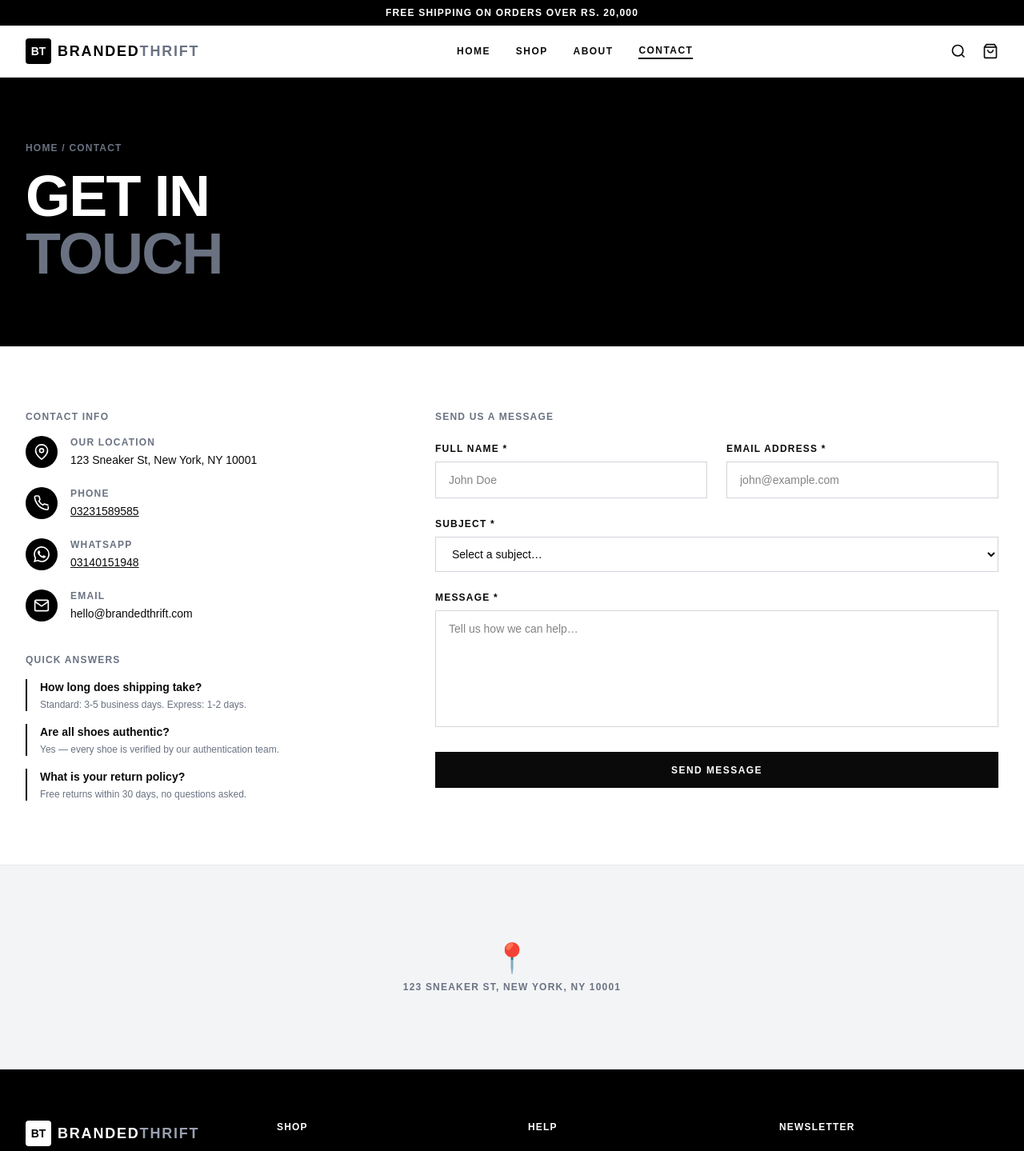
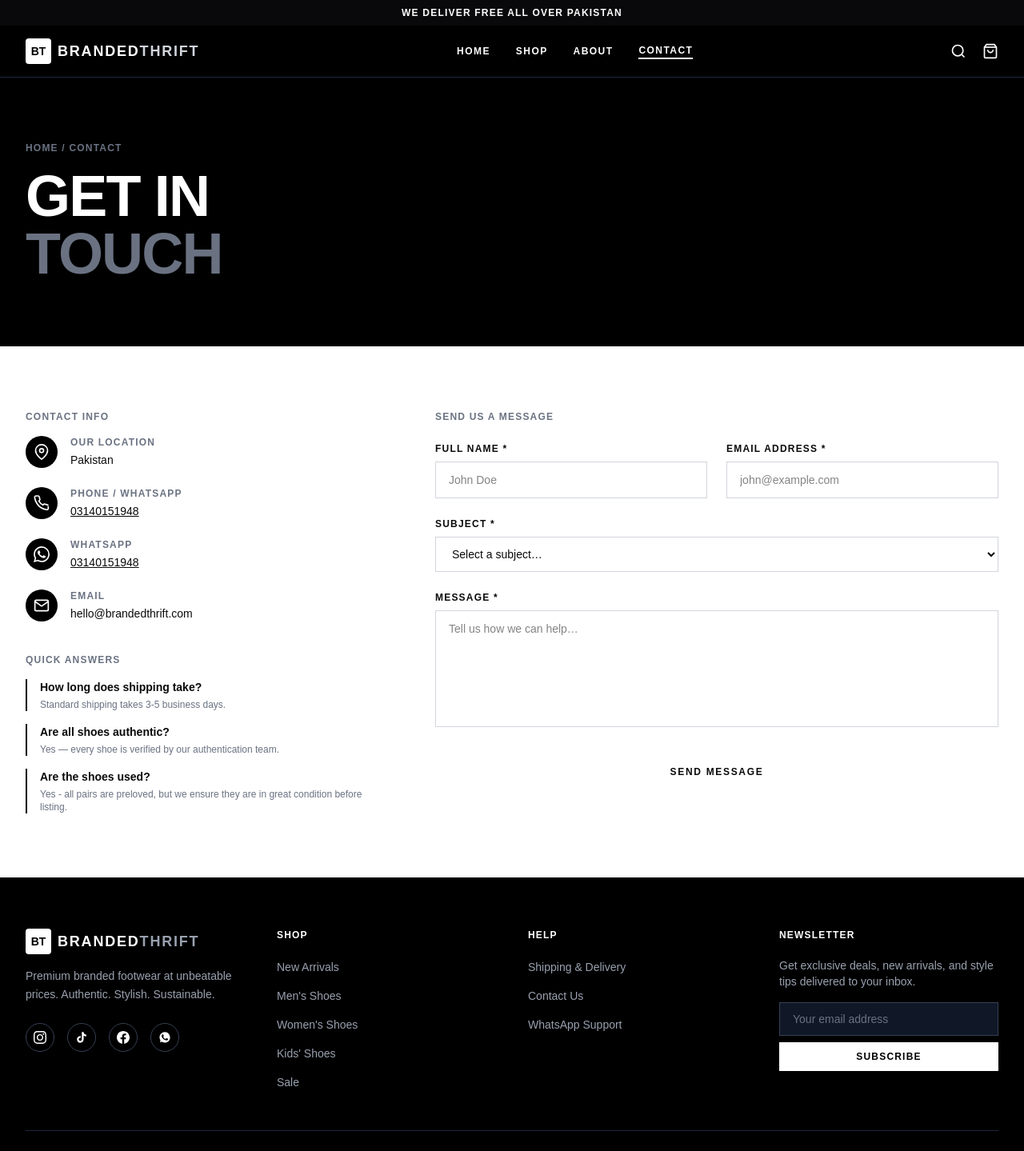
Before and after one commit to AbdlReman/BrandedThrift, a Next.js app: page /contact in a window 1280 px wide. Shown: the top 1439 px of the page at 80% size. Built offline with nearby package versions, Linux system fonts and the light colour scheme.

Commit message:
update ui

```diff
--- a/app/(public)/contact/page.tsx
+++ b/app/(public)/contact/page.tsx
@@ -54,7 +54,7 @@ export default function ContactPage() {
         </div>
       </section>
 
-      <div className="max-w-7xl mx-auto px-4 sm:px-6 lg:px-8 py-20">
+      <div className="max-w-[90rem] mx-auto px-4 sm:px-6 lg:px-8 py-20">
         <div className="grid grid-cols-1 lg:grid-cols-5 gap-16">
           {/* Info */}
           <div className="lg:col-span-2 space-y-10">
@@ -69,7 +69,7 @@ export default function ContactPage() {
                       </svg>
                     ),
                     label: "Our Location",
-                    value: "123 Sneaker St, New York, NY 10001",
+                    value: "Pakistan",
                   },
                   {
                     icon: (
@@ -77,9 +77,9 @@ export default function ContactPage() {
                         <path d="M22 16.92v3a2 2 0 0 1-2.18 2 19.79 19.79 0 0 1-8.63-3.07A19.5 19.5 0 0 1 4.69 12 19.79 19.79 0 0 1 1.61 3.38 2 2 0 0 1 3.6 1.22h3a2 2 0 0 1 2 1.72c.127.96.361 1.903.7 2.81a2 2 0 0 1-.45 2.11L7.91 8.83a16 16 0 0 0 6 6l.91-.91a2 2 0 0 1 2.11-.45c.907.339 1.85.573 2.81.7A2 2 0 0 1 21.73 16" />
                       </svg>
                     ),
-                    label: "Phone",
-                    value: "03231589585",
-                    href: "tel:+923231589585",
+                    label: "Phone / WhatsApp",
+                    value: "03140151948",
+                    href: "https://wa.me/923140151948",
                   },
                   {
                     icon: (
@@ -127,9 +127,12 @@ export default function ContactPage() {
               <p className="text-xs font-bold uppercase tracking-widest text-gray-500 mb-4">Quick Answers</p>
               <div className="space-y-4">
                 {[
-                  { q: "How long does shipping take?", a: "Standard: 3-5 business days. Express: 1-2 days." },
+                  { q: "How long does shipping take?", a: "Standard shipping takes 3-5 business days." },
                   { q: "Are all shoes authentic?", a: "Yes — every shoe is verified by our authentication team." },
-                  { q: "What is your return policy?", a: "Free returns within 30 days, no questions asked." },
+                  {
+                    q: "Are the shoes used?",
+                    a: "Yes - all pairs are preloved, but we ensure they are in great condition before listing.",
+                  },
                 ].map(({ q, a }) => (
                   <div key={q} className="border-l-2 border-black pl-4">
                     <p className="font-bold text-sm mb-1">{q}</p>
@@ -238,13 +241,6 @@ export default function ContactPage() {
         </div>
       </div>
 
-      {/* Map placeholder */}
-      <div className="bg-gray-100 h-64 flex items-center justify-center border-t border-gray-200">
-        <div className="text-center">
-          <p className="text-4xl mb-2">📍</p>
-          <p className="text-xs font-bold uppercase tracking-widest text-gray-500">123 Sneaker St, New York, NY 10001</p>
-        </div>
-      </div>
     </div>
   );
 }
--- a/app/(public)/shop/[slug]/ProductDetailClient.tsx
+++ b/app/(public)/shop/[slug]/ProductDetailClient.tsx
@@ -94,6 +94,7 @@ export default function ProductDetailClient({ product }: { product: IProduct })
   );
   const colorImages = activeVariant?.images?.length ? activeVariant.images : product.images;
   const [selectedImage, setSelectedImage] = useState(colorImages[0] || allImages[0] || "");
+  const [showImagePreview, setShowImagePreview] = useState(false);
   const mainImage = selectedImage || colorImages[0] || allImages[0] || "";
 
   const handleColorChange = (color: string) => {
@@ -104,7 +105,7 @@ export default function ProductDetailClient({ product }: { product: IProduct })
   };
 
   return (
-    <div className="max-w-7xl mx-auto px-4 sm:px-6 lg:px-8 py-10">
+    <div className="max-w-[90rem] mx-auto px-4 sm:px-6 lg:px-8 py-10">
       <div className="grid lg:grid-cols-2 gap-10">
         <div>
           <div className="relative bg-gray-100 border border-gray-200 h-[460px]">
@@ -114,7 +115,14 @@ export default function ProductDetailClient({ product }: { product: IProduct })
               </div>
             )}
             {/* eslint-disable-next-line @next/next/no-img-element */}
-            <img src={mainImage} alt={product.name} className="h-full w-full object-cover" />
+            <button
+              type="button"
+              onClick={() => setShowImagePreview(true)}
+              className="h-full w-full cursor-zoom-in"
+              aria-label={`Open ${product.name} image`}
+            >
+              <img src={mainImage} alt={product.name} className="h-full w-full object-contain" />
+            </button>
           </div>
           <div className="grid grid-cols-4 gap-3 mt-3">
             {allImages.map((image, idx) => (
@@ -127,7 +135,7 @@ export default function ProductDetailClient({ product }: { product: IProduct })
                 }`}
               >
                 {/* eslint-disable-next-line @next/next/no-img-element */}
-                <img src={image} alt={`${product.name}-${idx}`} className="h-full w-full object-cover" />
+                <img src={image} alt={`${product.name}-${idx}`} className="h-full w-full object-contain" />
               </button>
             ))}
           </div>
@@ -276,6 +284,22 @@ export default function ProductDetailClient({ product }: { product: IProduct })
       <div className="mt-12 border-t border-gray-200 pt-8">
         <TabbedProductSections productId={product._id} detailHtml={product.detail} />
       </div>
+      {showImagePreview && (
+        <div
+          className="fixed inset-0 z-[90] bg-black/80 flex items-center justify-center p-4"
+          onClick={() => setShowImagePreview(false)}
+        >
+          <button
+            type="button"
+            className="absolute top-4 right-4 text-white text-2xl"
+            onClick={() => setShowImagePreview(false)}
+            aria-label="Close image preview"
+          >
+            ×
+          </button>
+          <img src={mainImage} alt={product.name} className="max-h-[90vh] max-w-[92vw] object-contain bg-white p-2" />
+        </div>
+      )}
     </div>
   );
 }
--- a/app/admin/products/[id]/edit/page.tsx
+++ b/app/admin/products/[id]/edit/page.tsx
@@ -41,7 +41,9 @@ export default async function EditProductPage({
     )
   );
   const finalBrandOptions = brandOptions.length > 0 ? brandOptions : ["PUMA"];
-  const finalCategoryOptions = categoryOptions.length > 0 ? categoryOptions : ["Running"];
+  const finalCategoryOptions = Array.from(
+    new Set((categoryOptions.length > 0 ? categoryOptions : ["Running"]).concat(["Men", "Women"]))
+  );
 
   const p = raw as Record<string, unknown>;
   const product: IProduct = {
--- a/app/admin/products/new/page.tsx
+++ b/app/admin/products/new/page.tsx
@@ -16,7 +16,9 @@ export default async function NewProductPage() {
   const brandOptions = (brandsRaw as Record<string, unknown>[]).map((b) => String(b.name || "")).filter(Boolean);
   const categoryOptions = (categoriesRaw as Record<string, unknown>[]).map((c) => String(c.name || "")).filter(Boolean);
   const finalBrandOptions = brandOptions.length > 0 ? brandOptions : ["PUMA"];
-  const finalCategoryOptions = categoryOptions.length > 0 ? categoryOptions : ["Running"];
+  const finalCategoryOptions = Array.from(
+    new Set((categoryOptions.length > 0 ? categoryOptions : ["Running"]).concat(["Men", "Women"]))
+  );
 
   return (
     <div>
--- a/app/globals.css
+++ b/app/globals.css
@@ -47,7 +47,7 @@ body {
   left: 0;
   width: 0;
   height: 2px;
-  background: #0a0a0a;
+  background: currentColor;
   transition: width 0.25s ease;
 }
 
@@ -55,31 +55,34 @@ body {
 
 .btn-primary {
   display: inline-block;
-  background: #0a0a0a;
-  color: #fff;
-  padding: 0.85rem 2.5rem;
+  background: #ffffff;
+  color: #0a0a0a;
+  border: 2px solid #ffffff;
+  padding: 0.85rem 2.3rem;
   font-size: 0.75rem;
-  font-weight: 700;
-  letter-spacing: 0.12em;
+  font-weight: 800;
+  letter-spacing: 0.14em;
   text-transform: uppercase;
   transition: background 0.2s ease, color 0.2s ease;
+  cursor: pointer;
 }
 
-.btn-primary:hover { background: #333; }
+.btn-primary:hover { background: transparent; color: #fff; }
 
 .btn-outline {
   display: inline-block;
-  border: 2px solid #0a0a0a;
-  color: #0a0a0a;
+  border: 2px solid #ffffff;
+  color: #ffffff;
   padding: 0.75rem 2.5rem;
   font-size: 0.75rem;
   font-weight: 700;
   letter-spacing: 0.12em;
   text-transform: uppercase;
   transition: background 0.2s ease, color 0.2s ease;
+  cursor: pointer;
 }
 
-.btn-outline:hover { background: #0a0a0a; color: #fff; }
+.btn-outline:hover { background: #fff; color: #0a0a0a; }
 
 .product-card:hover .product-img { transform: scale(1.04); }
 .product-img { transition: transform 0.4s ease; }
--- a/components/Footer.tsx
+++ b/components/Footer.tsx
@@ -5,7 +5,7 @@ import Link from "next/link";
 export default function Footer() {
   return (
     <footer className="bg-black text-white">
-      <div className="max-w-7xl mx-auto px-4 sm:px-6 lg:px-8 py-16">
+      <div className="max-w-[90rem] mx-auto px-4 sm:px-6 lg:px-8 py-16">
         <div className="grid grid-cols-1 md:grid-cols-4 gap-10">
           {/* Brand */}
           <div className="md:col-span-1">
@@ -54,6 +54,17 @@ export default function Footer() {
                   <path d="M24 12.073c0-6.627-5.373-12-12-12s-12 5.373-12 12c0 5.99 4.388 10.954 10.125 11.854v-8.385H7.078v-3.47h3.047V9.43c0-3.007 1.792-4.669 4.533-4.669 1.312 0 2.686.235 2.686.235v2.953H15.83c-1.491 0-1.956.925-1.956 1.874v2.25h3.328l-.532 3.47h-2.796v8.385C19.612 23.027 24 18.062 24 12.073z" />
                 </svg>
               </a>
+              <a
+                href="https://wa.me/923140151948"
+                target="_blank"
+                rel="noopener noreferrer"
+                aria-label="WhatsApp"
+                className="w-9 h-9 border border-gray-700 rounded-full flex items-center justify-center hover:border-white transition-colors"
+              >
+                <svg className="w-4 h-4" fill="currentColor" viewBox="0 0 24 24">
+                  <path d="M17.472 14.382c-.297-.149-1.758-.867-2.03-.967-.273-.099-.471-.148-.67.15-.197.297-.767.966-.94 1.164-.173.199-.347.223-.644.075-.297-.15-1.255-.463-2.39-1.475-.883-.788-1.48-1.761-1.653-2.059-.173-.297-.018-.458.13-.606.134-.133.298-.347.446-.52.149-.174.198-.298.298-.497.099-.198.05-.371-.025-.52-.075-.149-.669-1.612-.916-2.207-.242-.579-.487-.5-.669-.51-.173-.008-.371-.01-.57-.01-.198 0-.52.074-.792.372-.272.297-1.04 1.016-1.04 2.479 0 1.462 1.065 2.875 1.213 3.074.149.198 2.096 3.2 5.077 4.487.709.306 1.262.489 1.694.625.712.227 1.36.195 1.871.118.571-.085 1.758-.719 2.006-1.413.248-.694.248-1.289.173-1.413-.074-.124-.272-.198-.57-.347m-5.421 7.403h-.004a9.87 9.87 0 01-5.031-1.378l-.361-.214-3.741.982.998-3.648-.235-.374a9.86 9.86 0 01-1.51-5.26c.001-5.45 4.436-9.884 9.888-9.884 2.64 0 5.122 1.03 6.988 2.898a9.825 9.825 0 012.893 6.994c-.003 5.45-4.437 9.884-9.885 9.884" />
+                </svg>
+              </a>
             </div>
           </div>
 
@@ -75,7 +86,7 @@ export default function Footer() {
           <div>
             <h4 className="font-bold uppercase tracking-widest text-xs mb-5">Help</h4>
             <ul className="space-y-3">
-              {["Size Guide", "Shipping & Returns", "Order Tracking", "FAQ", "Contact Us"].map((item) => (
+              {["Shipping & Delivery", "Contact Us", "WhatsApp Support"].map((item) => (
                 <li key={item}>
                   <Link href="/contact" className="text-gray-400 text-sm hover:text-white transition-colors">
                     {item}
--- a/components/Navbar.tsx
+++ b/components/Navbar.tsx
@@ -31,21 +31,21 @@ export default function Navbar() {
   }, []);
 
   return (
-    <header className="sticky top-0 z-50 bg-white border-b border-gray-200">
+    <header className="sticky top-0 z-50 bg-black border-b border-gray-800">
       {/* Top promo bar */}
-      <div className="bg-black text-white text-center py-2 text-xs font-bold tracking-widest uppercase">
-        Free shipping on orders over Rs. 20,000
+      <div className="bg-zinc-950 text-white text-center py-2 text-xs font-bold tracking-widest uppercase">
+        We Deliver Free All Over Pakistan
       </div>
 
-      <div className="max-w-7xl mx-auto px-4 sm:px-6 lg:px-8">
+      <div className="max-w-[90rem] mx-auto px-4 sm:px-6 lg:px-8">
         <div className="flex items-center justify-between h-16">
           {/* Logo */}
           <Link href="/" className="flex items-center gap-2">
-            <div className="w-8 h-8 bg-black rounded-sm flex items-center justify-center">
-              <span className="text-white font-black text-sm">BT</span>
+            <div className="w-8 h-8 bg-white rounded-sm flex items-center justify-center">
+              <span className="text-black font-black text-sm">BT</span>
             </div>
-            <span className="font-black text-lg uppercase tracking-widest text-black">
-              Branded<span className="text-gray-500">Thrift</span>
+            <span className="font-black text-lg uppercase tracking-widest text-white">
+              Branded<span className="text-gray-300">Thrift</span>
             </span>
           </Link>
 
@@ -55,8 +55,8 @@ export default function Navbar() {
               <Link
                 key={link.href}
                 href={link.href}
-                className={`nav-link ${
-                  pathname === link.href ? "border-b-2 border-black" : ""
+                className={`nav-link text-white ${
+                  pathname === link.href ? "border-b-2 border-white" : ""
                 }`}
               >
                 {link.label}
@@ -67,7 +67,7 @@ export default function Navbar() {
           {/* Icons */}
           <div className="flex items-center gap-5">
             {/* Search */}
-            <button aria-label="Search" className="hover:opacity-60 transition-opacity">
+            <button aria-label="Search" className="hover:opacity-60 transition-opacity text-white">
               <svg className="w-5 h-5" fill="none" stroke="currentColor" strokeWidth={2} viewBox="0 0 24 24">
                 <circle cx="11" cy="11" r="8" />
                 <path d="m21 21-4.35-4.35" />
@@ -75,14 +75,14 @@ export default function Navbar() {
             </button>
 
             {/* Cart */}
-            <Link href="/cart" aria-label="Cart" className="relative hover:opacity-60 transition-opacity">
+            <Link href="/cart" aria-label="Cart" className="relative hover:opacity-60 transition-opacity text-white">
               <svg className="w-5 h-5" fill="none" stroke="currentColor" strokeWidth={2} viewBox="0 0 24 24">
                 <path d="M6 2 3 6v14a2 2 0 0 0 2 2h14a2 2 0 0 0 2-2V6l-3-4z" />
                 <line x1="3" y1="6" x2="21" y2="6" />
                 <path d="M16 10a4 4 0 0 1-8 0" />
               </svg>
               {cartCount > 0 && (
-                <span className="absolute -top-2 -right-2 bg-black text-white text-xs w-4 h-4 rounded-full flex items-center justify-center">
+                <span className="absolute -top-2 -right-2 bg-white text-black text-xs w-4 h-4 rounded-full flex items-center justify-center">
                   {cartCount}
                 </span>
               )}
@@ -90,7 +90,7 @@ export default function Navbar() {
 
             {/* Mobile menu button */}
             <button
-              className="md:hidden hover:opacity-60 transition-opacity"
+              className="md:hidden hover:opacity-60 transition-opacity text-white"
               onClick={() => setMenuOpen(!menuOpen)}
               aria-label="Toggle menu"
             >
@@ -112,15 +112,15 @@ export default function Navbar() {
 
       {/* Mobile menu */}
       {menuOpen && (
-        <div className="md:hidden border-t border-gray-200 bg-white">
+        <div className="md:hidden border-t border-gray-800 bg-black">
           <nav className="flex flex-col px-4 py-4 gap-4">
             {links.map((link) => (
               <Link
                 key={link.href}
                 href={link.href}
                 onClick={() => setMenuOpen(false)}
-                className={`nav-link text-sm py-1 ${
-                  pathname === link.href ? "border-b-2 border-black w-fit" : ""
+                className={`nav-link text-sm py-1 text-white ${
+                  pathname === link.href ? "border-b-2 border-white w-fit" : ""
                 }`}
               >
                 {link.label}
```
Also changed, not shown: app/(public)/page.tsx (+18 -36 lines), app/(public)/shop/ShopClient.tsx (+66 -12 lines), app/(public)/shop/[slug]/ProductReviewsPanel.tsx (+2 -106 lines).
